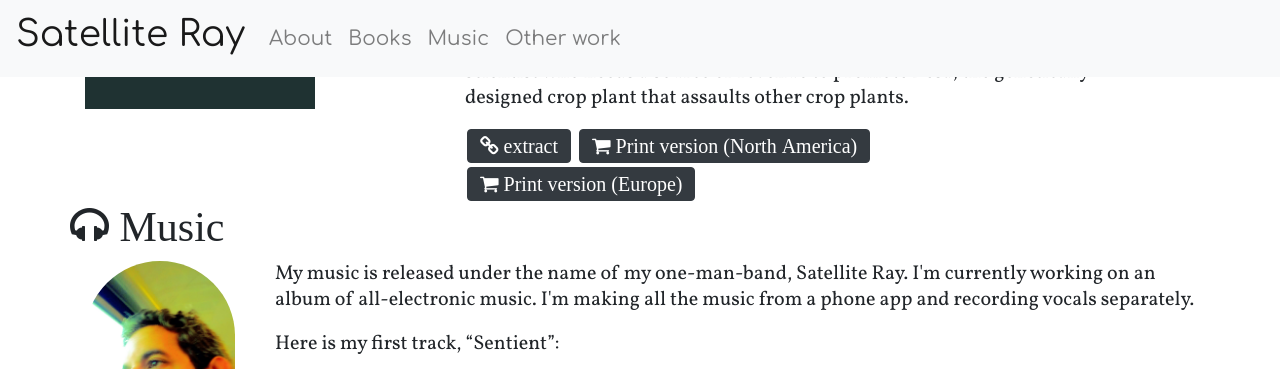
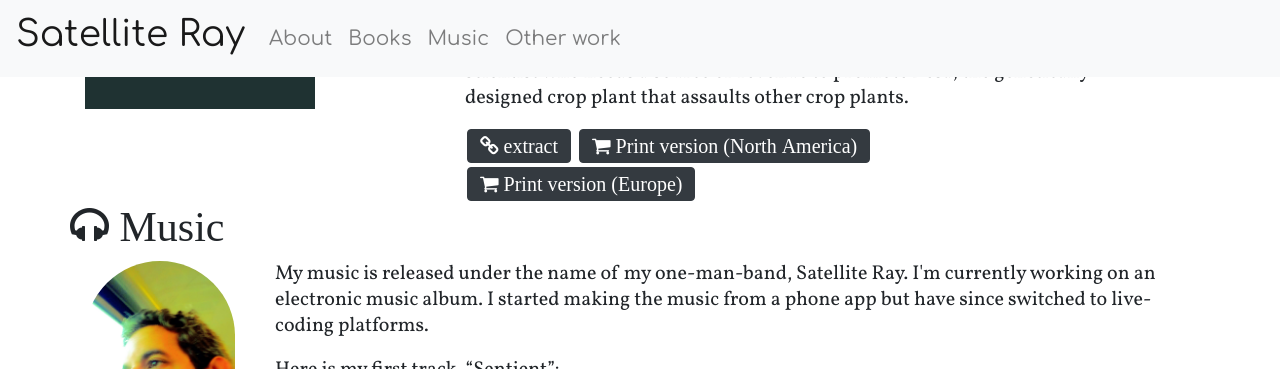
Before and after one commit to reneghosh/reneghosh.github.io, a Jekyll site: the page built from index.md, in a window 1280 px wide and 900 px high, scrolled down 3223 px, cut to the strip 0-369 px from the top of the window. Built offline with Jekyll 4.4.1, drawn with Linux system fonts in a browser that asks for light colours; some web fonts are replaced.

Commit message:
warpy article

```diff
--- a/_layouts/article.html
+++ b/_layouts/article.html
@@ -9,6 +9,10 @@
 	    <link rel="canonical" href="{{ site.url }}{{ page.url | replace:'index.html',''}}">
 	    <link rel="stylesheet" href="https://maxcdn.bootstrapcdn.com/bootstrap/4.0.0/css/bootstrap.min.css" integrity="sha384-Gn5384xqQ1aoWXA+058RXPxPg6fy4IWvTNh0E263XmFcJlSAwiGgFAW/dAiS6JXm" crossorigin="anonymous">
 	    <link rel="stylesheet" href="../text.css" type="text/css">
+
+      <link rel="stylesheet" href="//cdnjs.cloudflare.com/ajax/libs/highlight.js/9.11.0/styles/default.min.css">
+      <script src="//cdnjs.cloudflare.com/ajax/libs/highlight.js/9.11.0/highlight.min.js"></script>
+      <script>hljs.initHighlightingOnLoad();</script>
 	</head>
     <body>
     	<div id="main" class="container">
--- a/index.md
+++ b/index.md
@@ -31,9 +31,8 @@
 
 My music is released under the name of my one-man-band, Satellite Ray.
 
-I'm currently working on an album of all-electronic music. I'm making all the music from a phone app and
-recording vocals separately.
-
+I'm currently working on an electronic music album. I started making the music from a phone app but
+have since switched to live-coding platforms.
 
 {% for track in site.music %}
 {{track}}
--- a/text.css
+++ b/text.css
@@ -57,5 +57,6 @@
   	width: 18em;
 }
 h2 {
-	font-size: 48px;
+	font-size: 36px;
+  margin-top: 0.5em;
 }
```
Also changed, not shown: 4 other files.
